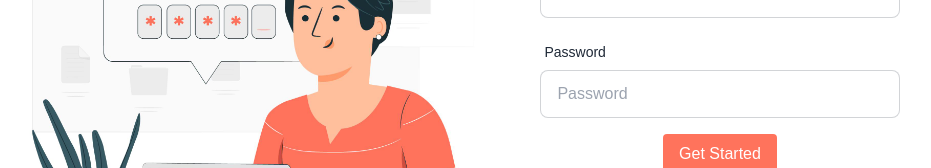
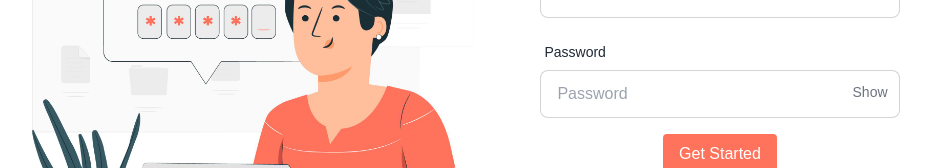
Before and after one commit to vishnuprd/project-asset, a React (Create React App) app in the folder client/: page / in a window 1280 px wide. Shown: the part 350-518 px from the top of the page, without its empty margins (184-1115 px from the left). Built offline with nearby package versions, Linux system fonts and the light colour scheme.

Commit message:
added show password in the adminlogin page

```diff
--- a/client/src/components/adminlogin/index.jsx
+++ b/client/src/components/adminlogin/index.jsx
@@ -11,6 +11,7 @@ export default function AdminLogin() {
     password: "",
   });
   const [errors, setErrors] = useState({});
+  const [showPassword, setShowPassword] = useState(false);
   const navigate = useNavigate();
   const { login } = useAuth();
 
@@ -104,15 +105,28 @@ export default function AdminLogin() {
                   <label htmlFor={input.name} className="label">
                     <span className="label-text">{input.label}</span>
                   </label>
+                  <div className="relative">
                     <input
                       id={input.name}
                       name={input.name}
-                    type={input.type}
+                      type={
+                        input.name === "password" && showPassword ? "text" : input.type
+                      }
                       placeholder={input.placeholder}
                       value={formData[input.name]}
                       onChange={handleChange}
                       className="input input-bordered w-full"
                     />
+                    {input.name === "password" && (
+                      <button
+                        type="button"
+                        onClick={() => setShowPassword((prev) => !prev)}
+                        className="absolute right-3 top-3 text-sm text-gray-500 focus:outline-none"
+                      >
+                        {showPassword ? "Hide" : "Show"}
+                      </button>
+                    )}
+                  </div>
                   {errors[input.name] && (
                     <span className="text-red-500 text-sm">{errors[input.name]}</span>
                   )}
@@ -129,7 +143,7 @@ export default function AdminLogin() {
             </div>
           </form>
 
-          {/* Signup Link */}
+
           <div className="mt-4">
             <span className="text-sm">
               Don't have an account?{" "}
```
Lines whose indentation alone changed are shown as unchanged.
